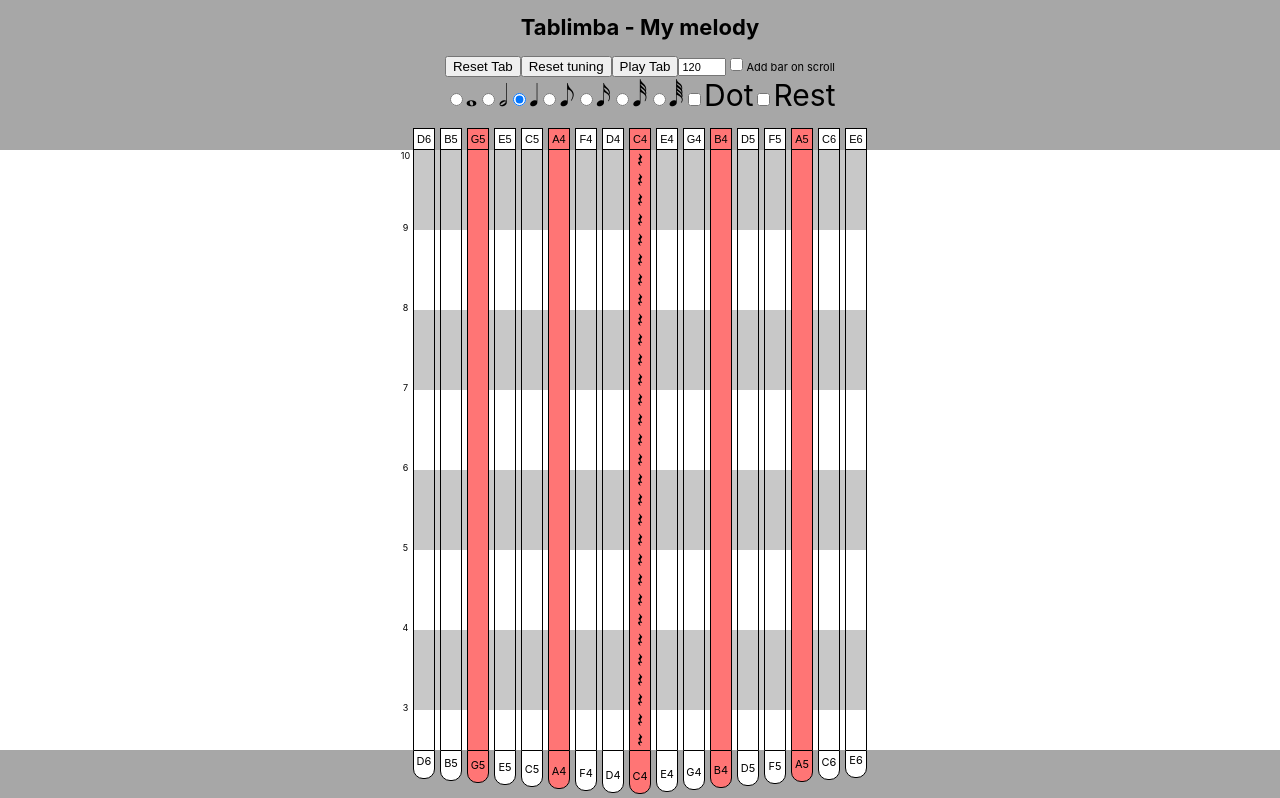
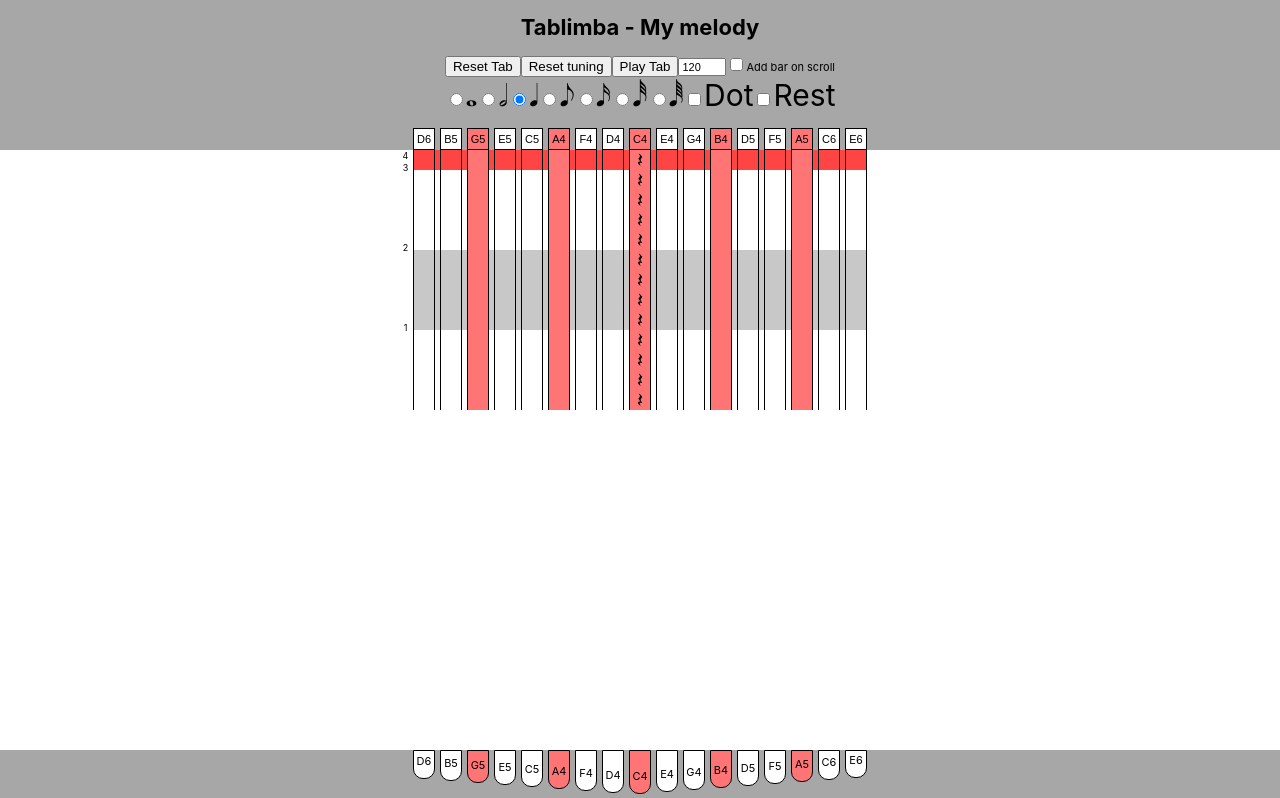
Before and after one commit to TheEssenceSeeker/tablimba, a React (Create React App) app: page / in a window 1280 px wide. Shown: the top 798 px of the page. Built offline with nearby package versions, Linux system fonts and the light colour scheme.

Commit message:
Fixed design and bug with missing notes from the last bar

```diff
--- a/src/App.css
+++ b/src/App.css
@@ -209,16 +209,16 @@ div.tab-bar:nth-child(2n) div.tab-row div.tabkey{
   background-color: #c8c8c8;
 }
 
+div.tab-bar.bar-error,
+div.tab-bar.bar-error div.tab-row,
+div.tab-bar.bar-error div.tab-row div.tabkey{
+  background: #ff4444;
+}
+
 div.tab-bar div.tab-row:hover,
 div.tab-bar div.tab-row:hover div.tabkey {
   background: deepskyblue;
   transition: background-color .25s ease;
-}
-
-div.tab-bar.bar-error,
-div.tab-bar.bar-error div.tab-row,
-div.tab-bar.bar-error div.tab-row .tabkey:not(.filled){
-  background: #ff4444;
 }
 
 div.tab-bar div.bar-number {
--- a/src/components/Tab.js
+++ b/src/components/Tab.js
@@ -6,7 +6,7 @@ import TabBar from "./TabBar"
 
 const Tab = props => {
     const {tab, tuning, highlightedNotes, editNote, deleteRow, insertRow} = props
-    let prevNoteBarNumber = -1
+    let prevNoteBarNumber = 0
     let currentTime = Tone.Time(0)
 
     const renderTab = () => {
@@ -30,7 +30,8 @@ const Tab = props => {
                                         insertRow={insertRow}
                                         hasBarError={hasError}/>)
 
-            if (barNumber !== prevNoteBarNumber && prevNoteBarNumber !== -1) { // New bar starts
+            if (barNumber !== prevNoteBarNumber || i === tab.length - 1) {
+                // TODO: Change hasError logic ?
                 hasError = quarters !== 0 || sixteenths !== 0
                 bars.push(
                     <TabBar key={prevNoteBarNumber} number={prevNoteBarNumber + 1} hasError={hasError}>
@@ -39,20 +40,14 @@ const Tab = props => {
                 )
                 currentBarRows = []
             }
-
             prevNoteBarNumber = barNumber
         })
-        prevNoteBarNumber = -1
+        prevNoteBarNumber = 0
         return bars
     }
 
-    return (
-        <div className='tab'>
-            {
-                renderTab()
-            }
-        </div>
-    )
+    return <div className='tab'>{renderTab()}</div>
+
 }
 
 export default Tab
--- a/src/components/Tablimba.js
+++ b/src/components/Tablimba.js
@@ -8,7 +8,7 @@ const Tablimba = props => {
     // const initialTab = ['A4', 'B4', 'C5|2n', '|2n', 'C5', 'D5', 'E5|2n', '|2n',
     //                     'E5', 'G5', 'D5|2n', '|4n', 'E5|8n', 'D5|8n', 'C5|4n', 'B4|4n', 'A4|2n',
     //                     ...new Array(40).fill('')]
-    const initialTab = new Array(40).fill('')
+    const initialTab = new Array(13).fill('')
     const {playTab, playNote, getBpm, setBpm} = new Synth()
 
     const [tempo, _setTempo] = useState(getBpm())
```
